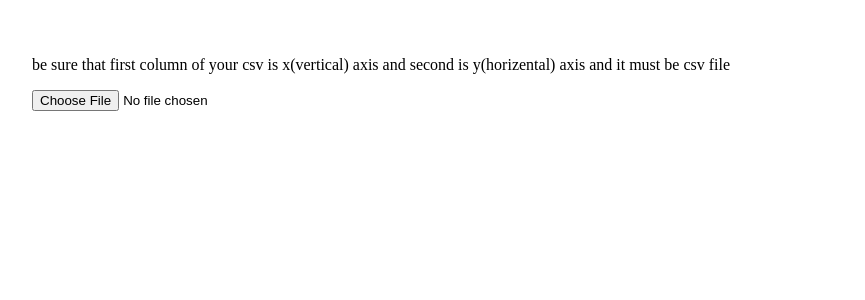
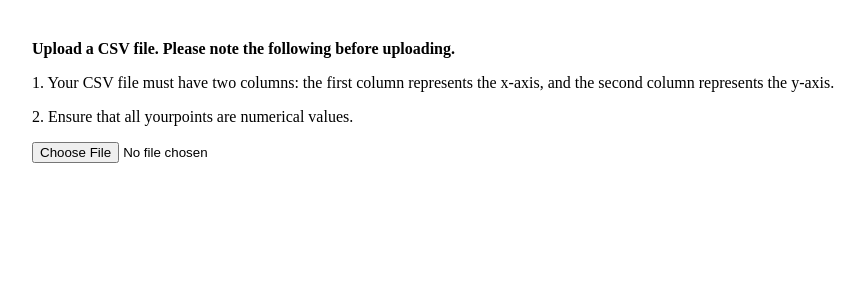
Before and after one commit to Yasaman-k/Chart-Task, a React (Create React App) app: page / in a window 1280 px wide. Shown: the top 300 px of the page, without its empty margins (28-893 px from the left). Built offline with nearby package versions, Linux system fonts and the light colour scheme.

Commit message:
refactor

```diff
--- a/src/App.js
+++ b/src/App.js
@@ -9,10 +9,14 @@ function App() {
   return (
     <div className="container">
       <div className="navigation">
-        <p>
-          be sure that first column of your csv is x(vertical) axis and second is y(horizental) axis and it must be csv
-          file
-        </p>
+        <div>
+          <strong> Upload a CSV file. Please note the following before uploading.</strong>
+          <p>
+            1. Your CSV file must have two columns: the first column represents the x-axis, and the second column
+            represents the y-axis.
+          </p>
+          <p> 2. Ensure that all yourpoints are numerical values.</p>
+        </div>
         <UploadData />
       </div>
       {chartData && (
--- a/src/Chart.js
+++ b/src/Chart.js
@@ -1,16 +1,18 @@
 import { useEffect, useRef, useState } from 'react';
 
 const Chart = ({ data }) => {
+  const x = 0;
+  const y = 0;
+  const width = 500;
+  const height = 300;
+
   const svgRef = useRef();
   const groupRef = useRef();
   const animateRef = useRef();
   const [selection, setSelection] = useState(null);
   const [isDragging, setIsDragging] = useState(false);
-  const [viewBox, setViewBox] = useState({ x: 0, y: 0, width: 500, height: 300 });
+  const [viewBox, setViewBox] = useState({ x, y, width, height });
   const [previousViewBox, setPreviousViewBox] = useState(viewBox);
-
-  const width = 500;
-  const height = 300;
 
   const onMouseDown = (event) => {
     const { offsetX, offsetY } = event.nativeEvent;
@@ -55,9 +57,10 @@ const Chart = ({ data }) => {
     const animateElement = animateRef.current;
     const newValue = { x: 0, y: 0, width: 500, height: 300 };
     setViewBox(newValue);
+
     if (animateElement) {
-      animateElement.setAttribute('from', '0 0 500 300');
-      animateElement.setAttribute('to', '0 0 500 300');
+      animateElement.setAttribute('from', `${x} ${y} ${width} ${height}`);
+      animateElement.setAttribute('to', `${x} ${y} ${width} ${height}`);
       animateElement.beginElement();
     }
   };
@@ -132,6 +135,7 @@ const Chart = ({ data }) => {
             strokeWidth={1}
           />
         )}
+        // Draw a line to separate negative and positive points
         <line x1="0" y1="150" x2="500" y2="150" stroke="#e1e1e1" strokeWidth={'1px'} />
         <g ref={groupRef}></g>
       </svg>
--- a/src/UploadData.js
+++ b/src/UploadData.js
@@ -12,7 +12,6 @@ const UploadData = () => {
       reader.onload = (e) => {
         const contents = e.target.result;
         const jsonData = csvToJson(contents);
-        console.log(jsonData);
         setChartData(jsonData);
       };
       reader.readAsText(uploadedFile);
```
